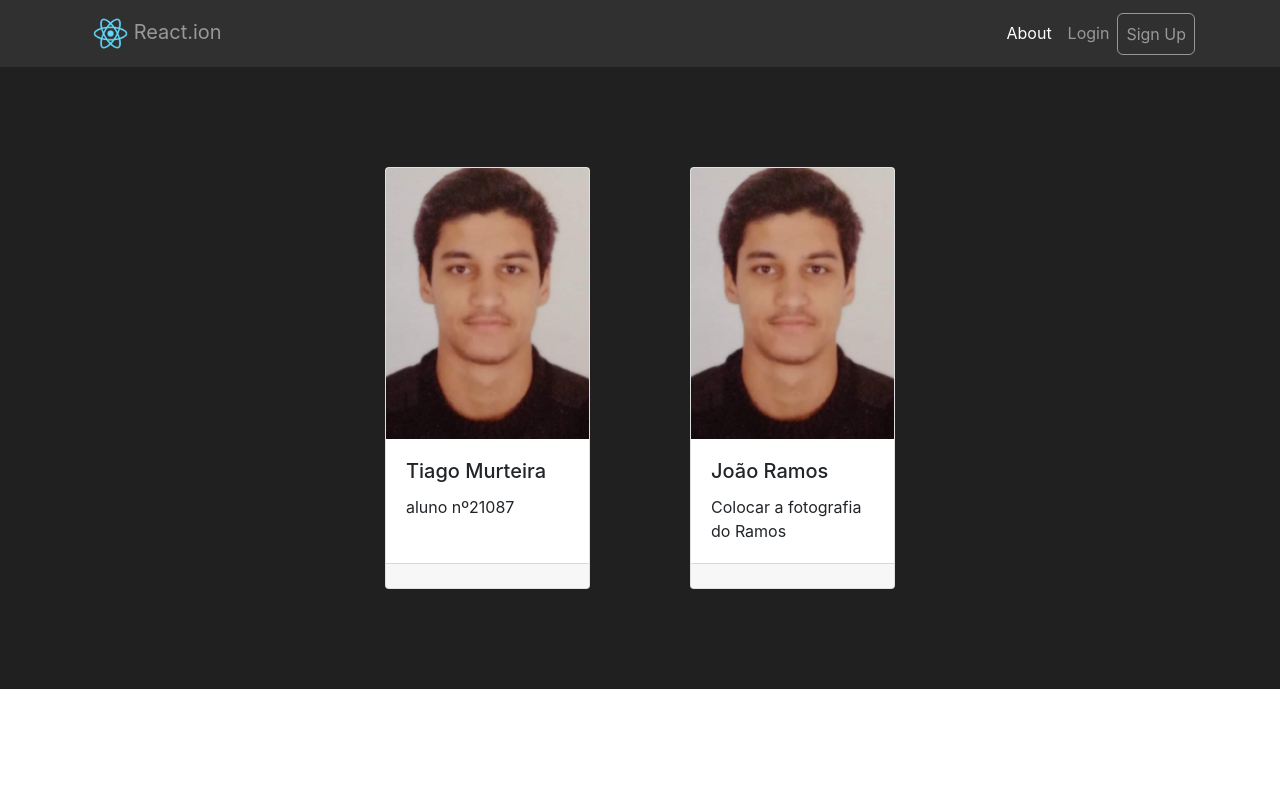
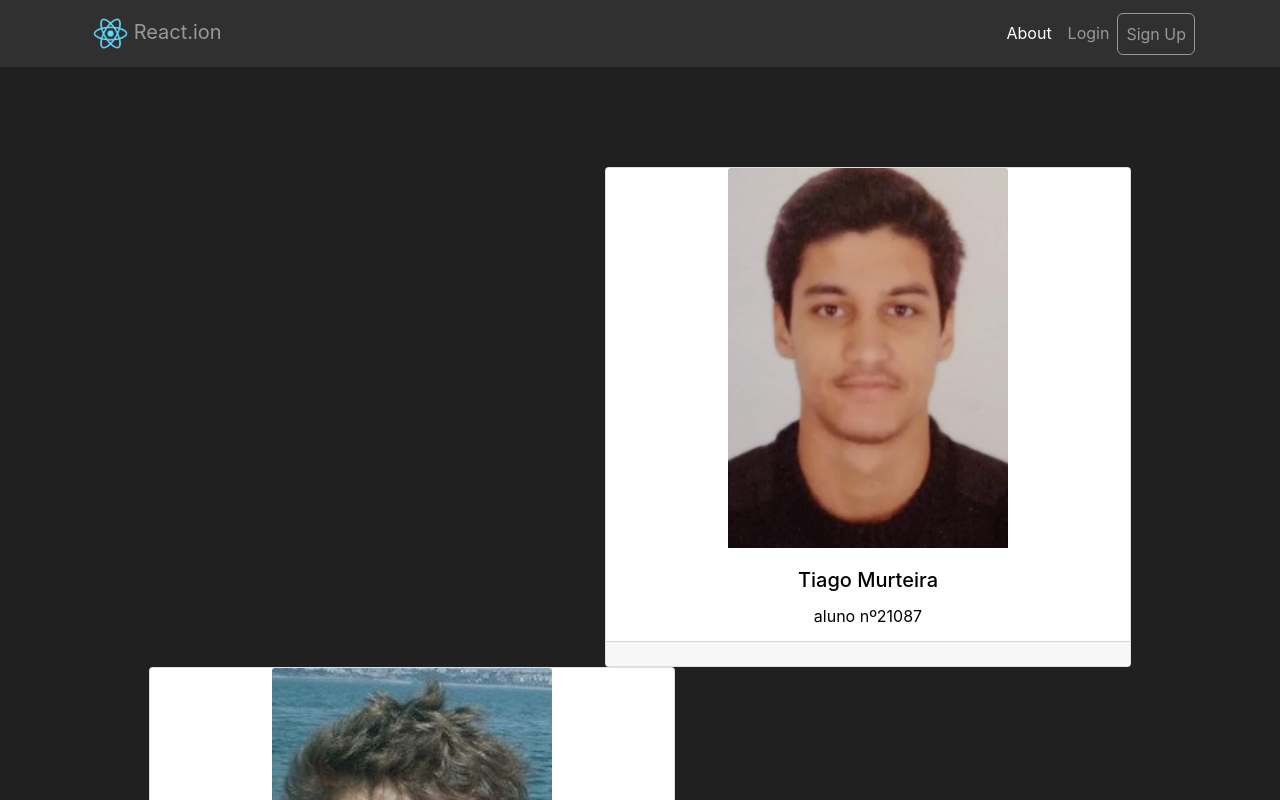
Before and after one commit to NoPalm0il/reaction-app, a React (Create React App) app: page /about in a window 1280 px wide. Shown: the top 800 px of the page. Built offline with nearby package versions, Linux system fonts and the light colour scheme.

Commit message:
Página About corrigida

```diff
--- a/src/pages/about/About.css
+++ b/src/pages/about/About.css
@@ -1,11 +1,5 @@
 .About {
-  text-align: center;
   background-color: #202020;
-  min-height: 150vh;
-  display: flex;
-  flex-direction: column;
-  align-items: center;
-  justify-content: center;
-  font-size: calc(10px + 2vmin);
-  color: white;
+  min-height: 98vh;
+  color: black;
 }
--- a/src/pages/about/About.js
+++ b/src/pages/about/About.js
@@ -6,49 +6,65 @@ import "./About.css";
 class About extends Component {
   render() {
     return (
-      <CardDeck style={{backgroundColor:"#202020", padding:"100px"}}>
+      <div className="About">
+        <CardDeck style={{ backgroundColor: "#202020", padding: "100px" }}>
           <Card
             style={{
-            marginLeft: "300px",
-            marginRight: "50px",
+              marginLeft: "520px",
+              marginRight: "64px",
+              height: "500px",
             }}
           >
             <Card.Img
               variant="top"
               src="../../../murteira.jpeg"
-            style={{ width: "auto", height: "auto" }}
+              style={{
+                width: "280px",
+                height: "380px",
+                marginLeft: "auto",
+                marginRight: "auto",
+              }}
             />
             <Card.Body>
-            <Card.Title>Tiago Murteira</Card.Title>
-            <Card.Text>
+              <Card.Title style={{ textAlign: "center" }}>
+                Tiago Murteira
+              </Card.Title>
+              <Card.Text style={{ textAlign: "center" }}>
                 aluno nº21087
               </Card.Text>
             </Card.Body>
-          <Card.Footer>
-          </Card.Footer>
+            <Card.Footer></Card.Footer>
           </Card>
 
           <Card
             style={{
-            marginLeft: "50px",
-            marginRight: "300px",
+              marginLeft: "64px",
+              marginRight: "520px",
+              height: "500px",
             }}
           >
             <Card.Img
               variant="top"
-            src="../../../murteira.jpeg"
-            style={{ width: "auto", height: "auto" }}
+              src="../../../ramos.jpg"
+              style={{
+                width: "280px",
+                height: "380px",
+                marginLeft: "auto",
+                marginRight: "auto",
+              }}
             />
             <Card.Body>
-            <Card.Title>João Ramos</Card.Title>
-            <Card.Text>
-              Colocar a fotografia do Ramos
+              <Card.Title style={{ textAlign: "center" }}>
+                João Ramos
+              </Card.Title>
+              <Card.Text style={{ textAlign: "center" }}>
+                aluno nº21397
               </Card.Text>
             </Card.Body>
-          <Card.Footer>
-          </Card.Footer>
+            <Card.Footer></Card.Footer>
           </Card>
         </CardDeck>
+      </div>
     );
   }
 }
```
Also changed, not shown: public/ramos.jpg (added). Lines whose indentation alone changed are shown as unchanged.
